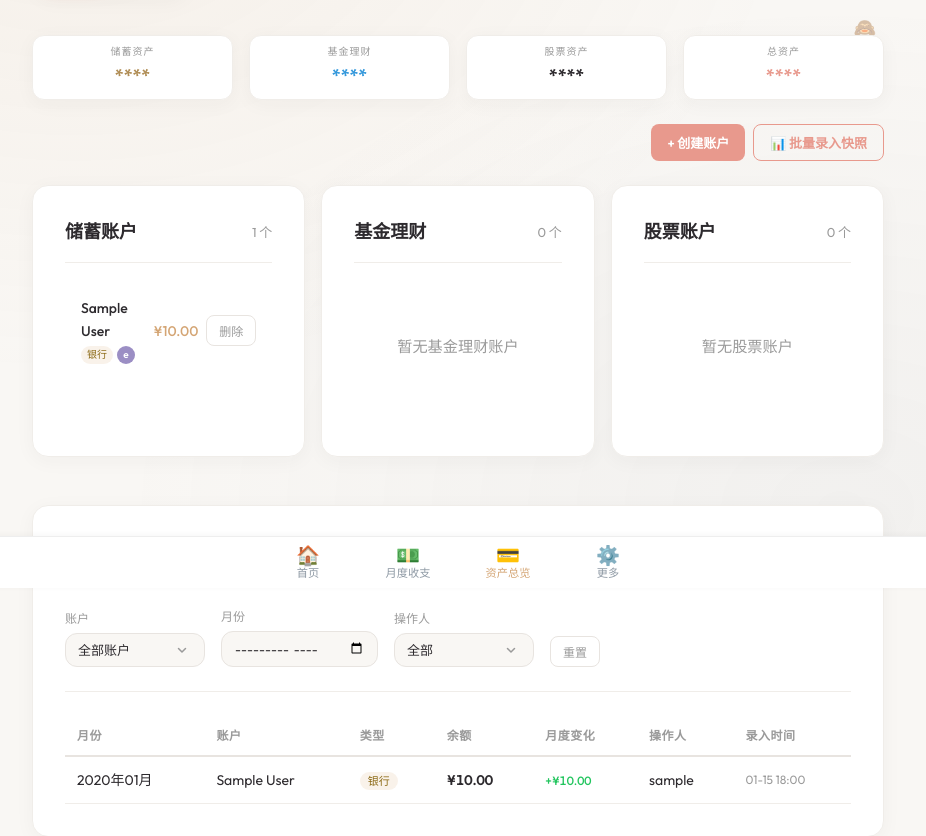
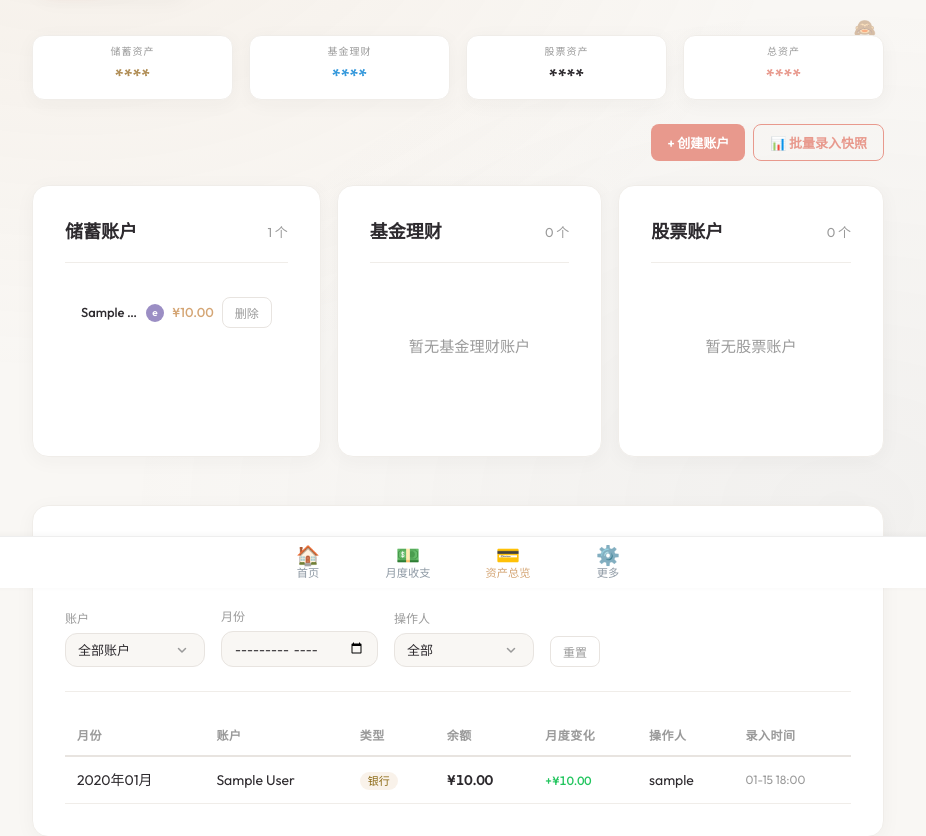
Before and after one commit to candyxiao9216/family-finance, a Flask app: page /accounts/ in a window 1280 px wide. Shown: the part 212-1048 px from the top of the page, without its empty margins (182-1108 px from the left). Run offline with Flask 3, Linux system fonts and the light colour scheme; the visitor is signed in with stand-in values (Sample User, id 1); data comes from the database, SQL or seed files in the repository; tables that the repository leaves empty hold one stand-in row (values such as "Sample post"); data that the repository does not hold is empty.

Commit message:
style(accounts): 优化资产总览卡片排版
- 去掉每行冗余的 category badge（卡片标题已说明分类）
- acct-compact-name 取消 flex-wrap，账户名单行省略
- 字号从 14px 缩至 13px，适配三列窄宽
- 保留 owner icon 区分小美/小帅

Co-Authored-By: Claude Opus 4.6 (1M context) <noreply@anthropic.com>

```diff
--- a/src/static/css/style.css
+++ b/src/static/css/style.css
@@ -1127,9 +1127,15 @@ body::before {
     display: flex;
     align-items: center;
     gap: 4px;
-    flex-wrap: wrap;
-}
-.acct-name-text { font-weight: 500; font-size: 14px; }
+    overflow: hidden;
+}
+.acct-name-text {
+    font-weight: 500;
+    font-size: 13px;
+    white-space: nowrap;
+    overflow: hidden;
+    text-overflow: ellipsis;
+}
 .acct-owner-icon {
     display: inline-flex;
     align-items: center;
@@ -1146,7 +1152,7 @@ body::before {
 .acct-owner-icon.icon-purple { background: #9B8EC4; }
 .acct-compact-bal {
     text-align: right;
-    font-size: 14px;
+    font-size: 13px;
     font-weight: 500;
     white-space: nowrap;
     flex-shrink: 0;
--- a/src/templates/accounts.html
+++ b/src/templates/accounts.html
@@ -50,7 +50,6 @@
                     <div class="acct-compact-row">
                         <div class="acct-compact-name">
                             <span class="acct-name-text">{{ a.name }}</span>
-                            <span class="category-badge default" style="font-size:10px;padding:1px 6px;">{{ a.account_type.name }}</span>
                             {% if a.owner %}
                             <span class="acct-owner-icon {% if a.owner.username == 'charlley88' %}icon-blue{% else %}icon-purple{% endif %}" title="{{ a.owner.nickname or a.owner.username }}">{{ (a.owner.nickname or a.owner.username)[-1:] }}</span>
                             {% endif %}
@@ -83,7 +82,6 @@
                     <div class="acct-compact-row">
                         <div class="acct-compact-name">
                             <span class="acct-name-text">{{ a.name }}</span>
-                            <span class="category-badge" style="font-size:10px;padding:1px 6px;background:#E8F4F8;color:#3498DB;">{{ a.account_type.name }}</span>
                             {% if a.owner %}
                             <span class="acct-owner-icon {% if a.owner.username == 'charlley88' %}icon-blue{% else %}icon-purple{% endif %}" title="{{ a.owner.nickname or a.owner.username }}">{{ (a.owner.nickname or a.owner.username)[-1:] }}</span>
                             {% endif %}
@@ -123,7 +121,6 @@
                     <div class="acct-compact-row">
                         <div class="acct-compact-name">
                             <span class="acct-name-text">{{ a.name }}</span>
-                            <span class="category-badge custom" style="font-size:10px;padding:1px 6px;">{{ a.account_type.name }}</span>
                             {% if a.owner %}
                             <span class="acct-owner-icon {% if a.owner.username == 'charlley88' %}icon-blue{% else %}icon-purple{% endif %}" title="{{ a.owner.nickname or a.owner.username }}">{{ (a.owner.nickname or a.owner.username)[-1:] }}</span>
                             {% endif %}
```
